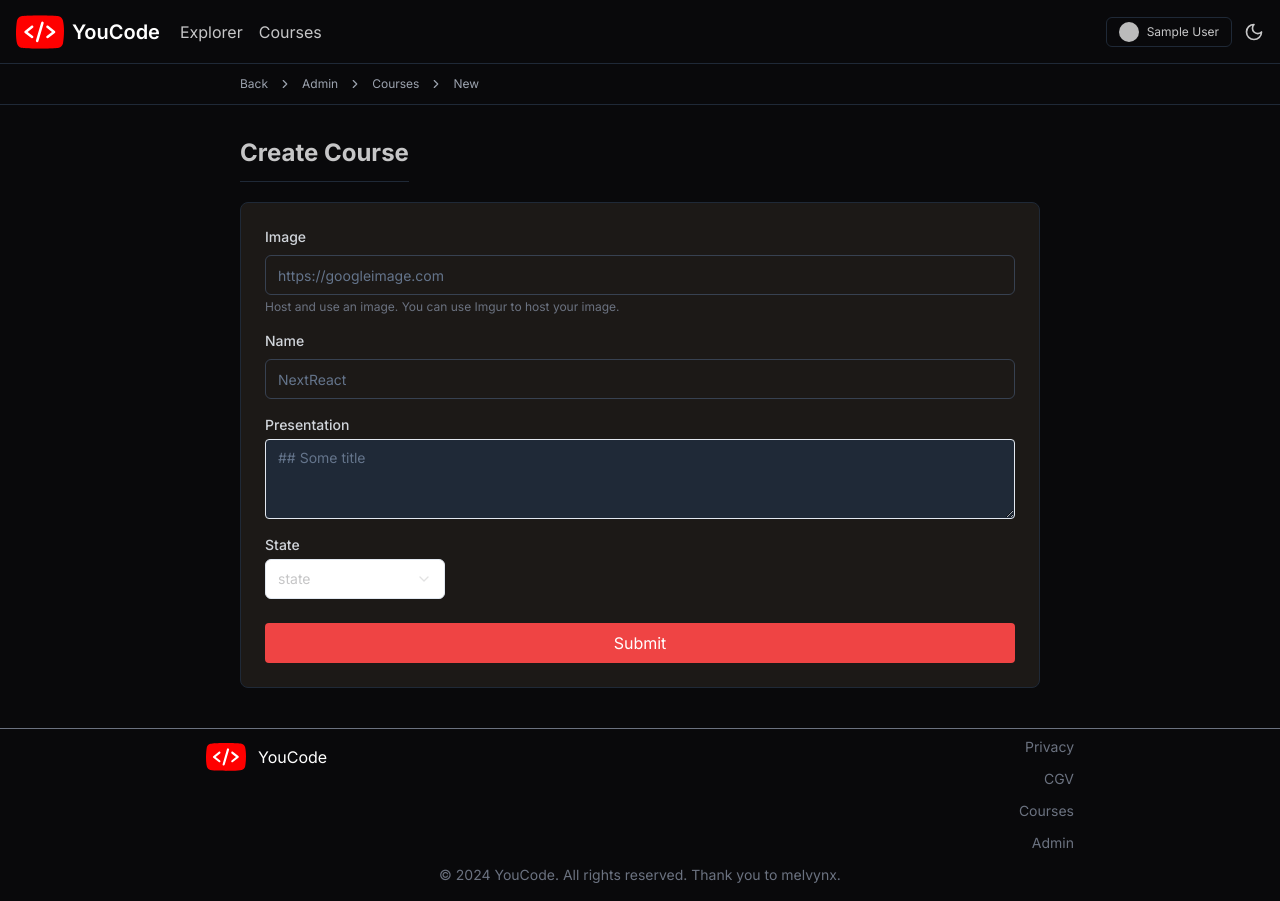
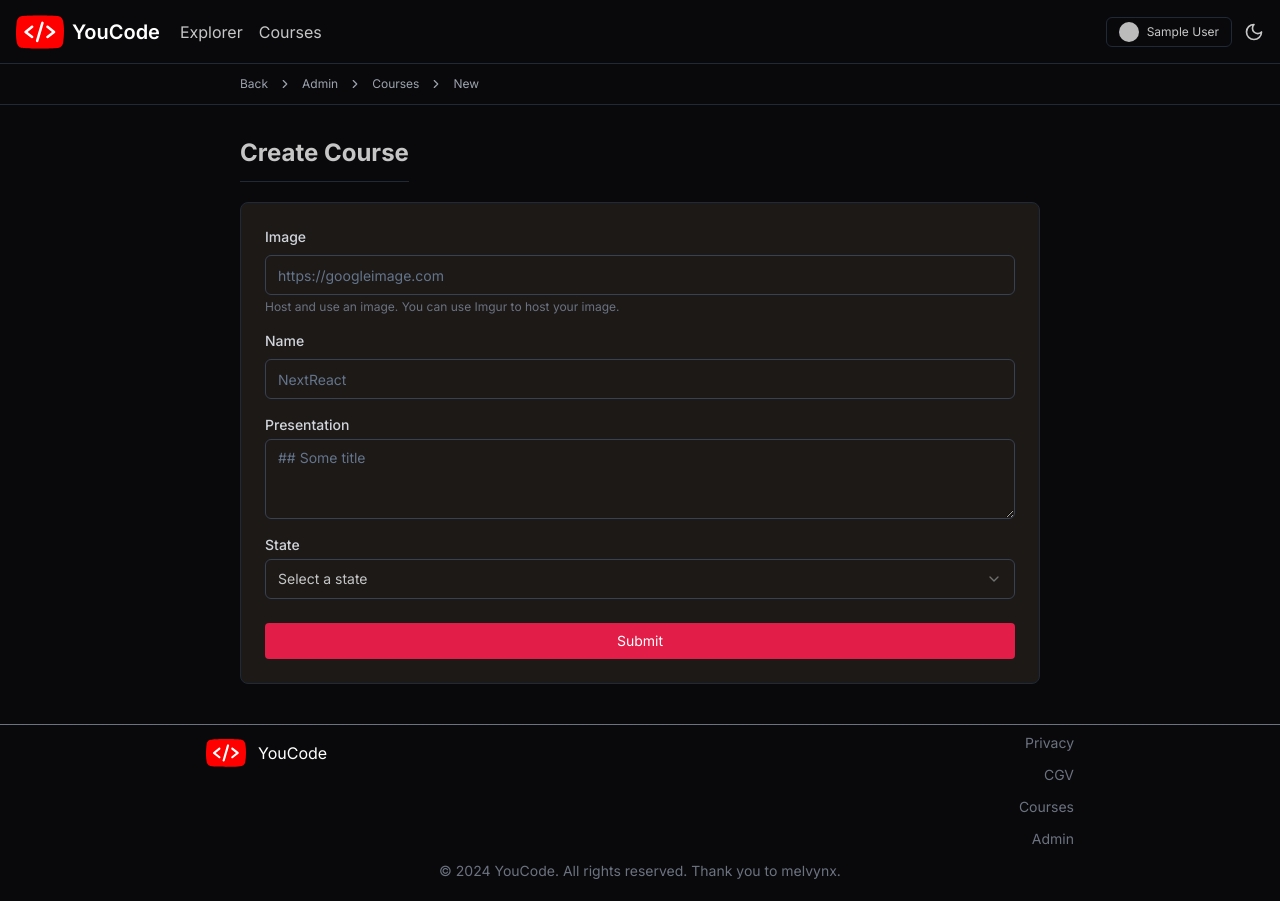
Before and after one commit to KevinPgn/Youcode-prod, a Next.js app: page /admin/courses/new in a window 1280 px wide. Built offline with nearby package versions, Linux system fonts and the light colour scheme; no server answers; sample sign-in values are in the browser's storage.

Commit message:
courses page form

```diff
--- a/src/app/admin/action.admin.ts
+++ b/src/app/admin/action.admin.ts
@@ -9,7 +9,7 @@ model Course {
   name String
   description String
   image String?
-  published Boolean @default(false)
+  state String @default("draft")
 
   authorId String
   author User @relation(fields: [authorId], references: [id], onDelete: Cascade)
--- a/src/components/admin/courses/new/FormCreateCourse.tsx
+++ b/src/components/admin/courses/new/FormCreateCourse.tsx
@@ -35,22 +35,22 @@ export const FormCreateCourse = () => {
             name="presentation"
             placeholder="## Some title"
             rows={3}
-            className="w-full bg-gray-800 text-white rounded px-3 py-2"
+            className="bg-transparent border-gray-700 focus:ring-red-500"
           ></Textarea>
         </div>
         <div className="mb-6">
           <label htmlFor="state" className="block text-sm font-medium text-gray-300 mb-1">State</label>
           <Select>
-            <SelectTrigger className="w-[180px]">
-                <SelectValue placeholder="state" />
+            <SelectTrigger className="w-full bg-transparent border-gray-700">
+                <SelectValue placeholder="Select a state" />
             </SelectTrigger>
-            <SelectContent>
+            <SelectContent className="bg-gray-900 text-white border-gray-700">
                 <SelectItem value="draft">Draft</SelectItem>
                 <SelectItem value="published">Published</SelectItem>
             </SelectContent>
           </Select>
         </div>
-        <button type="submit" className="w-full bg-red-500 text-white py-2 rounded hover:bg-red-600 transition-colors">
+        <button type="submit" className="w-full text-sm bg-[#E11D48] text-white py-2 rounded hover:bg-[#E11D48]/80 transition-colors">
           Submit
         </button>
       </form>
```
